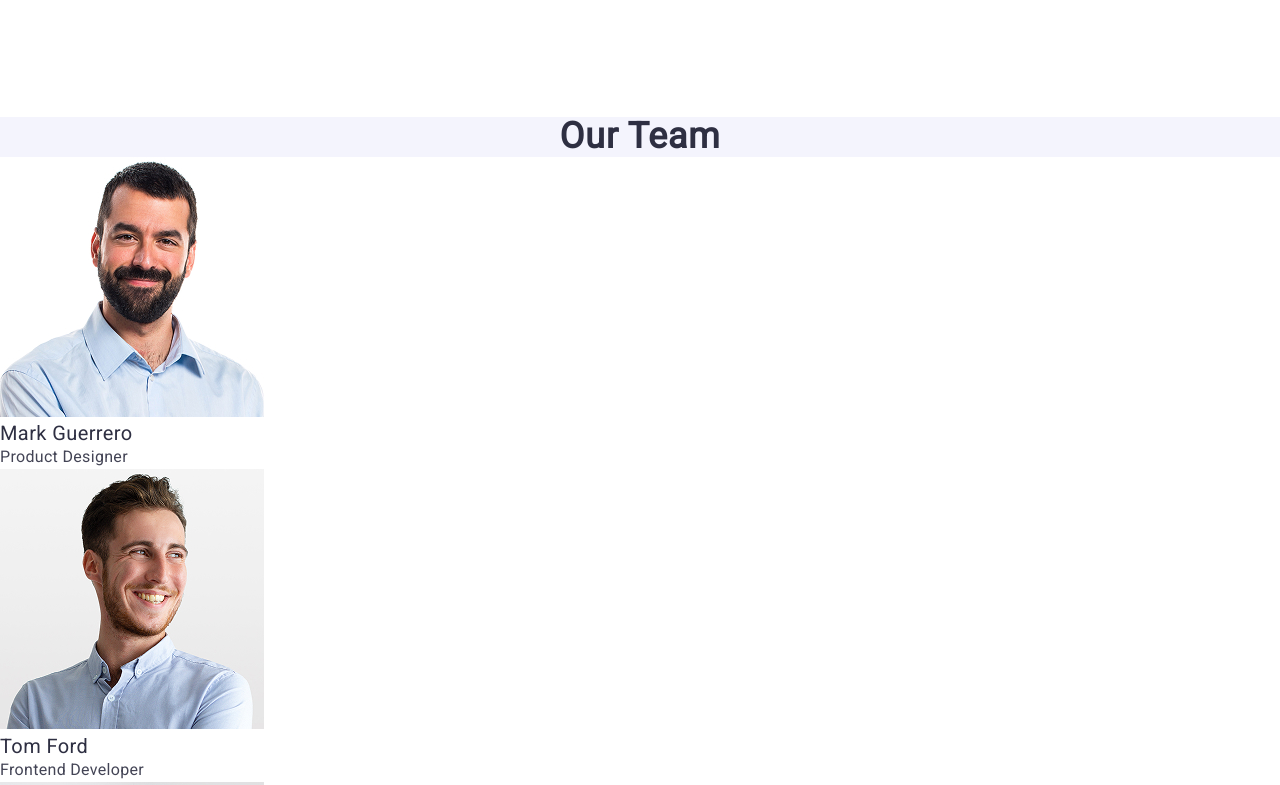
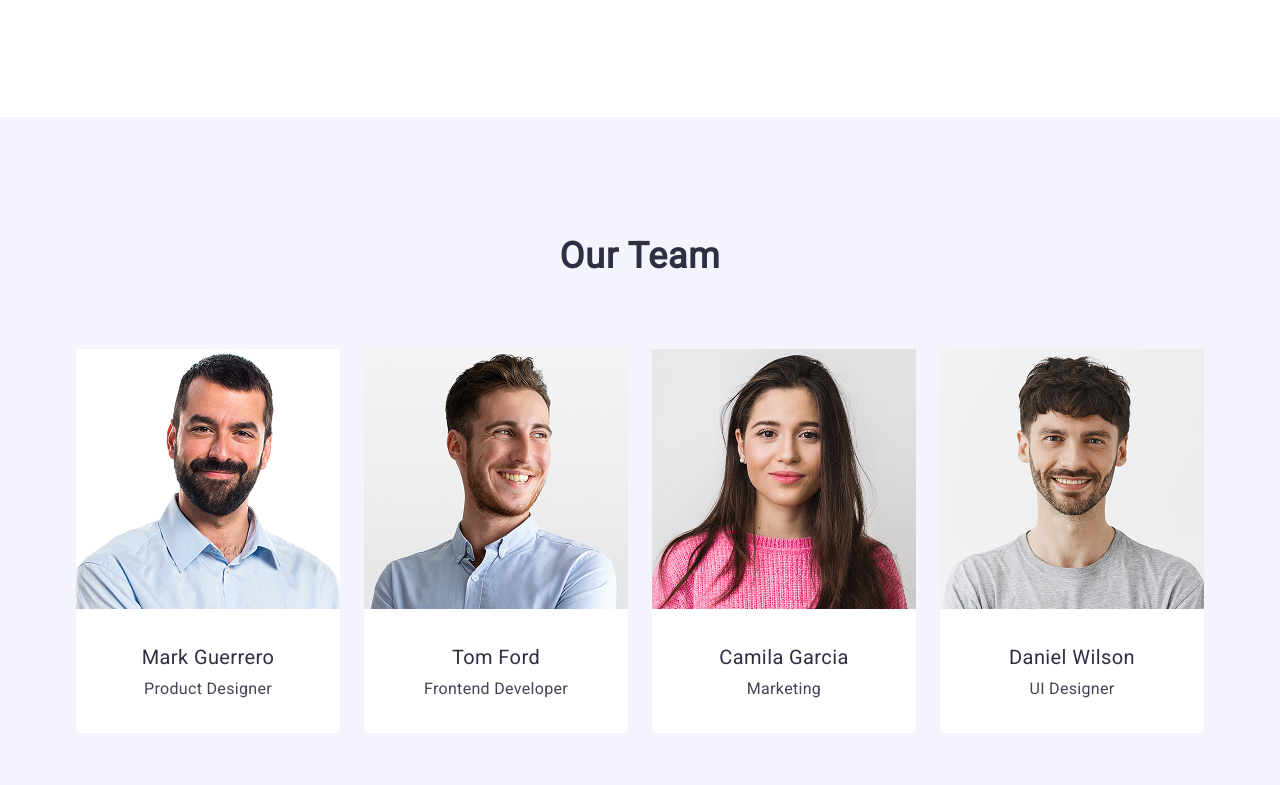
Before and after one commit to Alexashkaaaa/goit-markup-hw-03, a plain HTML site: page index.html in a window 1280 px wide. Shown: the part 948-1733 px from the top of the page. Drawn offline with nearby package versions, Linux system fonts and the light colour scheme.

Commit message:
add styles main

```diff
--- a/css/styles.css
+++ b/css/styles.css
@@ -180,9 +180,9 @@ a {
 
 .section-three {
   background-color: #f4f4fd;
+  padding: 120px 0;
 }
-.title-three,
-.title-four {
+.title-three {
   font-weight: 700;
   font-size: 36px;
   line-height: 1.11;
@@ -190,6 +190,11 @@ a {
   text-align: center;
   color: #2e2f42;
   text-transform: capitalize;
+  margin-bottom: 72px;
+}
+.info-list {
+  display: flex;
+  gap: 24px;
 }
 .title-name,
 .title-portfolio {
@@ -209,7 +214,21 @@ a {
 }
 .list-three {
   background-color: #fff;
+  width: calc((100% - 72px) / 4);
+  border-radius: 0px 0px 4px 4px;
 }
+.container-name {
+  padding: 32px 0;
+}
+.title-name {
+  margin-bottom: 8px;
+  text-align: center;
+}
+.paragraph-section-three {
+  text-align: center;
+}
+/* footer*/
+
 .paragraph-footer {
   font-weight: 400;
   font-size: 16px;
--- a/index.html
+++ b/index.html
@@ -97,21 +97,26 @@
         </div>
       </section>
       <section class="section-three">
+        <div class="container three-container">
           <h2 class="title-three">Our Team</h2>
-        <ul>
+          <ul class="info-list">
             <li class="list-three">
               <img
                 src="./images/source/mark.jpg"
                 alt="Mark Guerrero"
                 width="264"
               />
+              <div class="container-name">
                 <h3 class="title-name">Mark Guerrero</h3>
                 <p class="paragraph-section-three">Product Designer</p>
+              </div>
             </li>
             <li class="list-three">
               <img src="./images/source/tom.jpg" alt="Tom Ford" width="264" />
+              <div class="container-name">
                 <h3 class="title-name">Tom Ford</h3>
                 <p class="paragraph-section-three">Frontend Developer</p>
+              </div>
             </li>
             <li class="list-three">
               <img
@@ -119,8 +124,10 @@
                 alt="Camila Garcia"
                 width="264"
               />
+              <div class="container-name">
                 <h3 class="title-name">Camila Garcia</h3>
                 <p class="paragraph-section-three">Marketing</p>
+              </div>
             </li>
             <li class="list-three">
               <img
@@ -128,10 +135,13 @@
                 alt="Daniel Wilson"
                 width="264"
               />
+              <div class="container-name">
                 <h3 class="title-name">Daniel Wilson</h3>
                 <p class="paragraph-section-three">UI Designer</p>
+              </div>
             </li>
           </ul>
+        </div>
       </section>
       <section class="section-four">
         <h2 class="title-four">Our Portfolio</h2>
```
Lines whose indentation alone changed are shown as unchanged.
